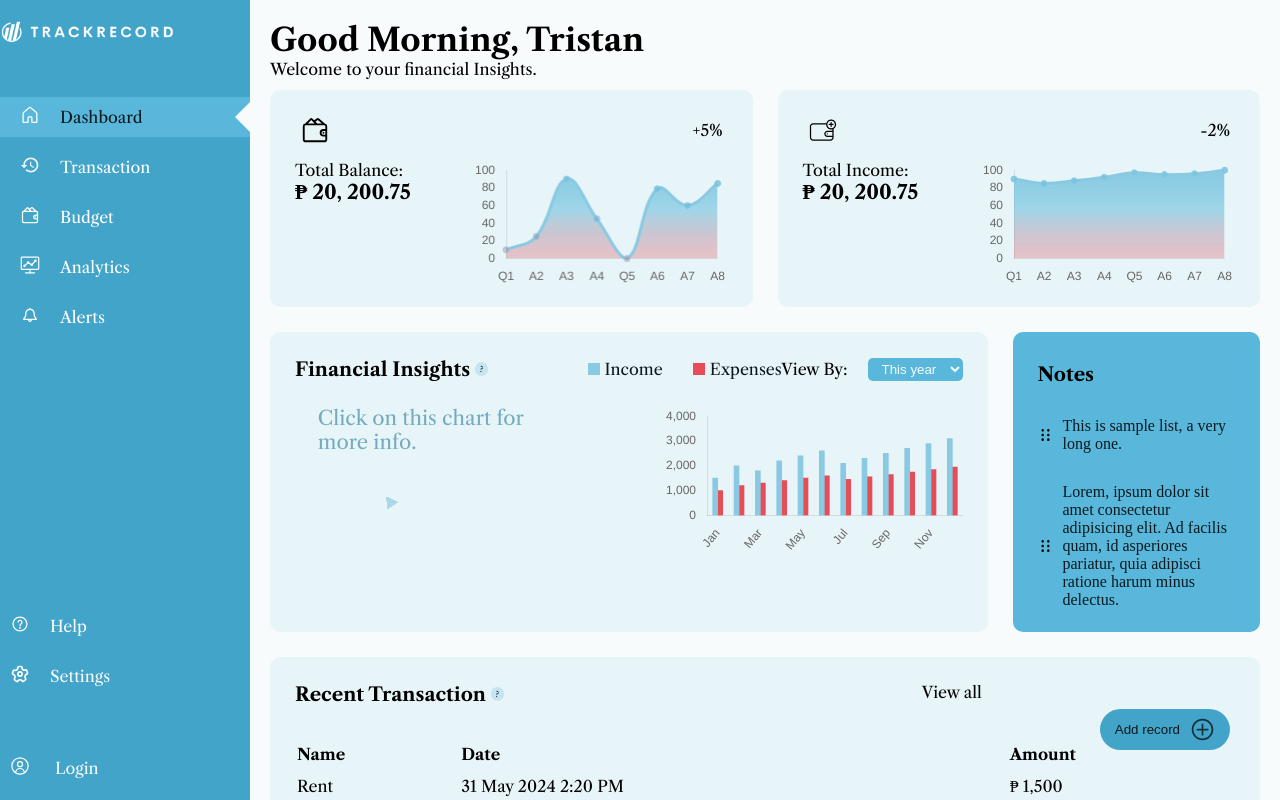
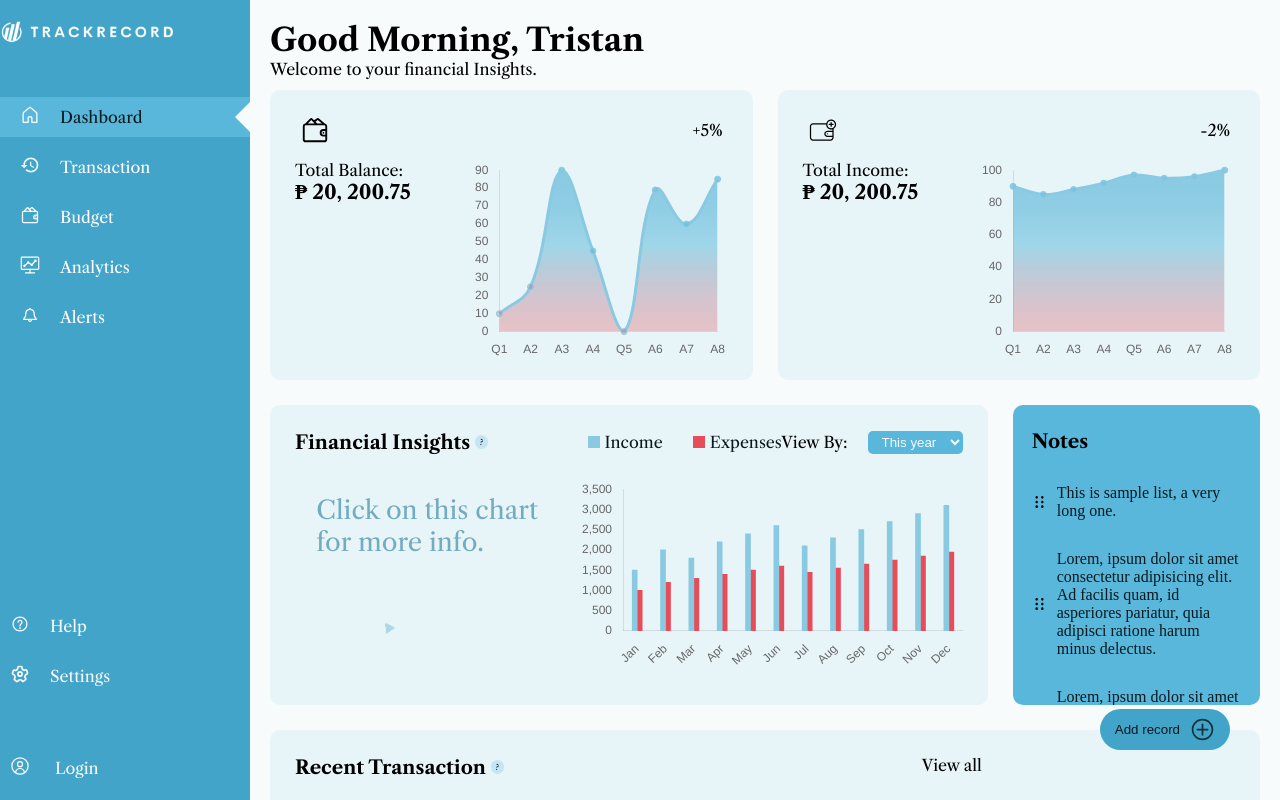
Before and after one commit to Etan31/Trackrecords-101, a React (Create React App) app in the folder v2-trackrecord/: page / in a window 1280 px wide. Built offline with nearby package versions, Linux system fonts and the light colour scheme.

Commit message:
Responsive charts in dashboard

```diff
--- a/v2-trackrecord/src/css/Dashboard.css
+++ b/v2-trackrecord/src/css/Dashboard.css
@@ -1,6 +1,7 @@
 @import url('https://fonts.googleapis.com/css?family=Libre%20Caslon%20Text:700|Libre%20Caslon%20Text:400');
 @import url('./navigation.css');
 @import url('./Transaction.css');
+@import url('./charts/Dashboard_insight.css');
 
 :root {
   --main-text: #0b191e;
@@ -294,12 +295,12 @@ h2 {
   width: 100%;
 }
 
-.graph canvas {
-  width: 100% !important;
-  /* height: 70% !important; */
+/* .graph canvas {
+  width: 100% !important; */
+  /* height: 70% !important;
   min-width: 170px;
   min-height: 100px !important;
-}
+} */
 
 /* FINANCIAL INSIGHT */
 
@@ -384,7 +385,7 @@ h2 {
   justify-content: flex-end;
 }
 
-.chart-detail, .chart-graph {
+.chart-graph {
   height: 100%
 }
 
@@ -392,18 +393,24 @@ h2 {
   color: var(--dark-blue);
   opacity: 60%;
   width: 85%;
-  font-size: 20px;
+  font-size: 2vw;
 }
 
 .chart-detail {
+  height: 100%;
   display: flex;
   flex-wrap: wrap;
-  align-content: flex-start;
+  align-content: space-around;
   justify-content: center;
+}
+
+.ic-arrow {
+  width: 10vw;
 }
 
 img.arrow-anim {
   opacity: 35%;
+  width: 100%;
 }
 
 /* TODO: add a transparent background on the shadow */
@@ -417,7 +424,7 @@ img.arrow-anim {
 }
 
 section.note-financial {
-  padding: 25px;
+  padding: 1.5vw;
   height: 300px;
   overflow: auto;
   background: var(--main-accent);
--- /dev/null
+++ b/v2-trackrecord/src/css/charts/Dashboard_insight.css
@@ -0,0 +1,8 @@
+.chart-container {
+    width: 30vw;
+}
+
+.graph-container {
+    width: 20vw;
+    height: 25vh;
+}
```
